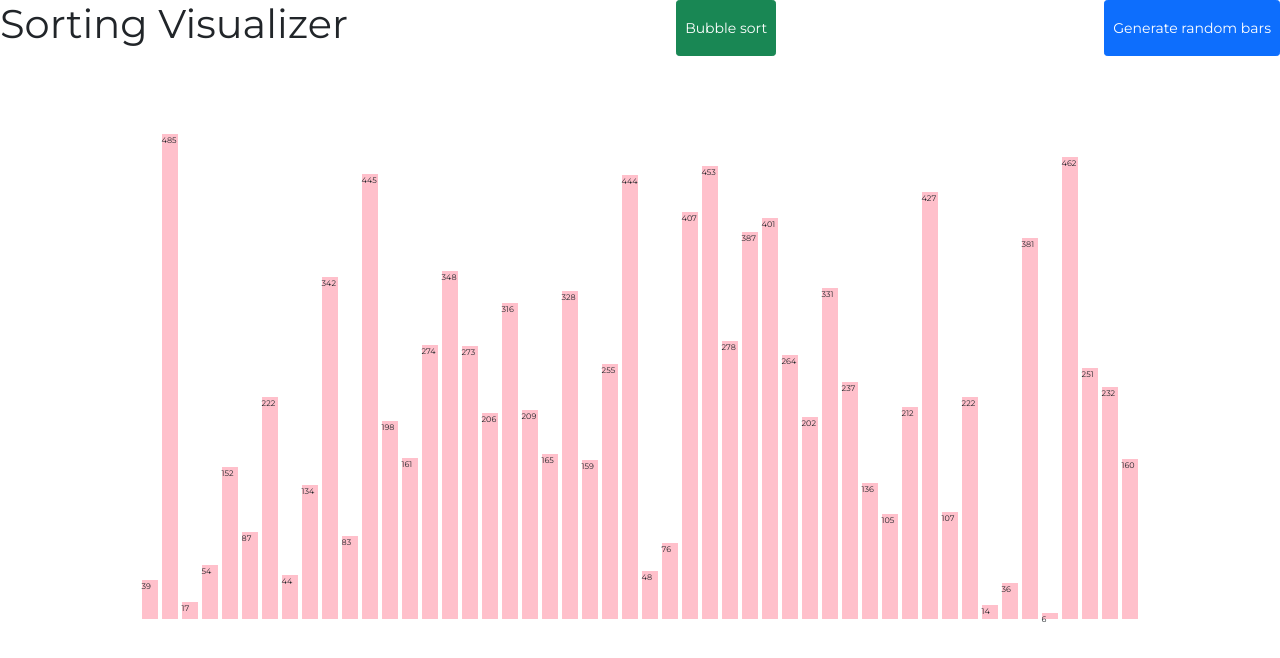
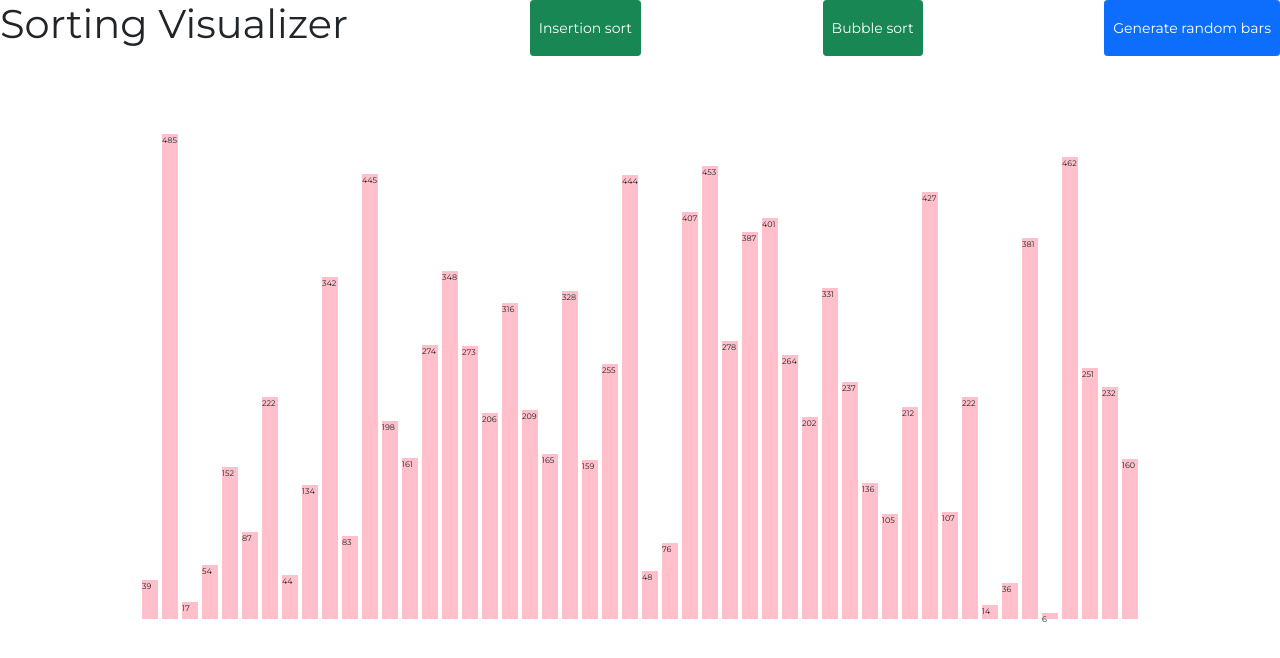
Before and after one commit to The-SP/Visualizer, a React (Create React App) app: page / in a window 1280 px wide. Shown: the top 658 px of the page. Built offline with nearby package versions, Linux system fonts and the light colour scheme.

Commit message:
Implement animation logic for sorting
- Animation with color for bubble sort
- Only animation without color for insertion sort
- Set different margin depending on range of number of bars
- Set different bakcground color for bars according to isSorting and isSorted status

```diff
--- a/src/Algorithms/bubbleSort.js
+++ b/src/Algorithms/bubbleSort.js
@@ -1,16 +1,24 @@
 function bubbleSortAnimation(array) {
   const n = array.length;
-  let temp = 0;
+  let results = []; // to store array at each iteration
+  let rects = array.slice(); // create copy
   for (let i = 0; i < n; i++) {
     for (let j = 0; j < n - i-1; j++) {
-      if (array[j] > array[j + 1]) {
-        temp = array[j];
-        array[j] = array[j + 1];
-        array[j + 1] = temp;
-      }
+      if (j > 0) rects[j-1] = {...rects[j-1], isSorting: false}
+        // for bars being compared make isSorting: true
+      rects[j] = {...rects[j], isSorting: true};
+      rects[j+1] = {...rects[j+1], isSorting: true};
+      if (rects[j].height > rects[j + 1].height) {
+        [rects[j], rects[j+1]] = [rects[j+1], rects[j]] //swap
     }
+    results.push(rects.slice());
+    }
+    rects[n-i-1] = {...rects[n-i-1], isSorted: true} // the last bar is sorted after inner loop
+    rects[n-i-2] = {...rects[n-i-2], isSorting: false} // j-1=n-i-2 change it back to not sorting
   }
-  return array;
+  results.push(rects.slice()); // push final result
+//   console.log("result", results)
+  return results;
 }
 
 export default bubbleSortAnimation;
--- /dev/null
+++ b/src/Algorithms/insertionSort.js
@@ -0,0 +1,18 @@
+function insertionSortAnimation(array) {
+  const n = array.length;
+  let results = []; // to store array at each iteration
+  let rects = array.slice(); // create copy
+  let key, j;
+  for (let i = 1; i < n; i++) {
+    key = { ...rects[i] };
+    for (j = i - 1; j >= 0 && rects[j].height > key.height; j--) {
+      rects[j + 1] = { ...rects[j] }; // SWAP
+      results.push(rects.slice());
+    }
+    rects[j + 1] = { ...key};
+  }
+  results.push(rects.slice()); // push final result
+  return results;
+}
+
+export default insertionSortAnimation;
--- a/src/Sorting/Sorting.css
+++ b/src/Sorting/Sorting.css
@@ -2,17 +2,19 @@
     display: flex;
     align-items: center;
     height: 80vh;
+    width: 100vw;
 }
 
 .array-container {
-    display: flex;
-    align-items: flex-end;
+    /* display: flex;
+    align-items: flex-end; */
     max-width: 1000px;
-    margin: auto;
+    /* margin: auto; */
 }
 
 .array-bar {
-    margin: 0.1rem;
+    /* margin: 0.1rem; */
+    /* min-width: 2px; */
     width: 25px;
     background: pink;
     font-size: 0.5rem;
--- a/src/Sorting/Sorting.js
+++ b/src/Sorting/Sorting.js
@@ -2,10 +2,12 @@ import { useEffect, useState } from "react/cjs/react.development";
 import "./Sorting.css";
 import bubbleSortAnimation from "../Algorithms/bubbleSort";
 import { getRandomSize, testSortingAlgorithms } from "../helpers";
+import Bars from "./components/Bars";
+import insertionSortAnimation from "../Algorithms/insertionSort";
 
 // constants
-const NUMBER_OF_ARRAY_BARS = 50;
-const ANIMATION_SPEED = 1;
+const NUMBER_OF_ARRAY_BARS = 50; // 450 is limit otherwise nothing appears
+const ANIMATION_SPEED = 10;
 const PRIMARY_COLOR = 'pink';
 const SECONDARY_COLOR = 'red';
 
@@ -15,27 +17,50 @@ const Sorting = () => {
   function resetArray() {
     const arr = [];
     for (let i = 0; i < NUMBER_OF_ARRAY_BARS; i++) {
-      arr.push(getRandomSize(5, 500));
+      arr.push({
+          height: getRandomSize(5, 500),
+          isSorted: false,
+          isSorting: false
+      });
     }
     setArray(arr);
-    console.log("arr from func and state", arr, array);
+    // console.log("arr from func and state", arr, array);
   }
 
   useEffect(resetArray, []);
-  console.log("array from state", array);
+//   console.log("array from state", array);
 
   function bubbleSort() {
       // array.slice() returns new array
       // if we pass just array, it sorts existing array and returns it (i.e no copy is made)
       // React doesn't re-render becz the reference to array state doesn't change
-      const sortedArray = bubbleSortAnimation(array.slice());
-      setArray(sortedArray);
+    //   const sortedArray = bubbleSortAnimation(array.slice());
+    //   setArray(sortedArray);
+    const results = bubbleSortAnimation(array);
+    handleAnimation(results);
+  }
+
+  function insertionSort() {
+      const results = insertionSortAnimation(array);
+      handleAnimation(results);
+  }
+
+  function handleAnimation(results) {
+      for (let i=0; i<results.length; i++) {
+          // check swapped or not then change array state
+          setTimeout(() => {
+              setArray(results[i]);
+          }, i*ANIMATION_SPEED);
+      }
   }
 
   return (
     <>
       <div className="d-flex justify-content-between">
         <h1>Sorting Visualizer</h1>
+        <button className="btn btn-success btn-sm" onClick={insertionSort}>
+          Insertion sort
+        </button>
         <button className="btn btn-success btn-sm" onClick={bubbleSort}>
           Bubble sort
         </button>
@@ -45,17 +70,7 @@ const Sorting = () => {
       </div>
 
       <div className="sorting">
-        <div className="array-container">
-          {array.map((value, index) => (
-            <div
-              className="array-bar"
-              key={index}
-              style={{ height: `${value}px` }}
-            >
-              {value}
-            </div>
-          ))}
-        </div>
+        <Bars array={array} />
       </div>
     </>
   );
--- /dev/null
+++ b/src/Sorting/components/Bars.js
@@ -0,0 +1,33 @@
+const Bars = ({ array }) => {
+  let marginValue = 2;
+  if (array.length > 50) marginValue = 1;
+  else if (array.length < 10) marginValue = 10;
+
+  function getColor(bar) {
+      if (bar.isSorted)
+        return "green";
+      else if (bar.isSorting)
+        return "red";
+      else
+        return "pink";
+  }
+  return (
+    <div className="array-container d-flex justify-content-between align-items-end m-auto">
+      {array.map((bar, index) => (
+        <div
+          className="array-bar"
+          key={index}
+          style={{
+            height: bar.height,
+            margin: marginValue,
+            backgroundColor: getColor(bar)
+          }}
+        >
+          {array.length < 65 ? bar.height : ''}
+        </div>
+      ))}
+    </div>
+  );
+};
+
+export default Bars;
```
